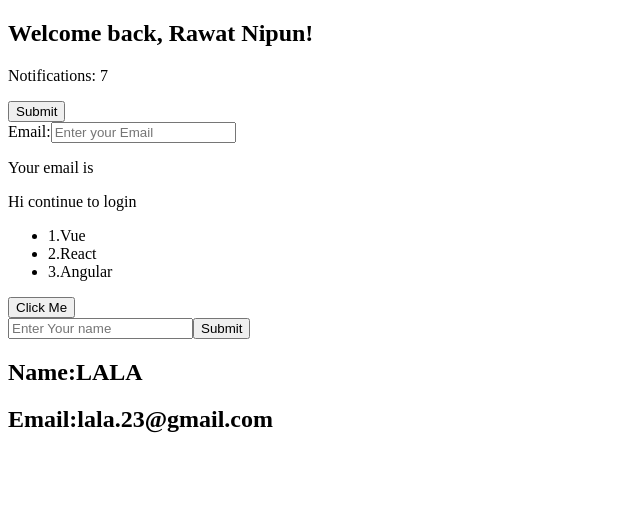
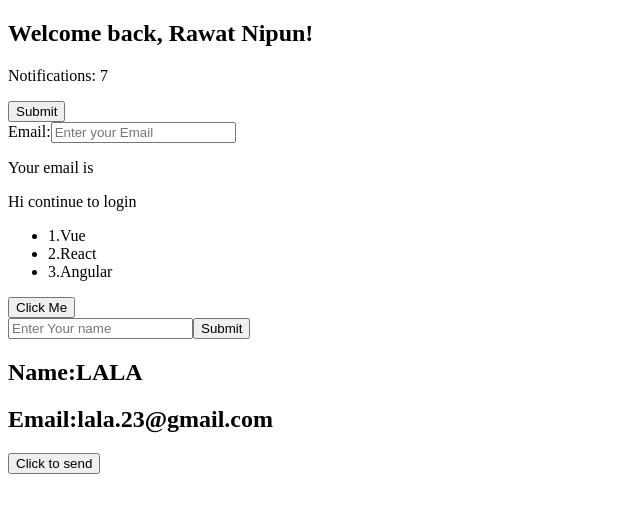
Before and after one commit to NipunShrivats/vueJs_crash, a Vue app: page / in a window 1280 px wide. Shown: the top 512 px of the page, without its empty margins (0-640 px from the left). Built offline with nearby package versions, Linux system fonts and the light colour scheme; the HTML template or start-up script is replaced by a standard one.

Commit message:
emiting events child to parent

```diff
--- a/src/App.vue
+++ b/src/App.vue
@@ -1,5 +1,7 @@
 <script setup lang="ts">
+import { ref } from "vue";
 import ConditionalRendering from "./ConditionalRendering.vue";
+import EmitingEvents from "./EmitingEvents.vue";
 import Events from "./Events.vue";
 import Loop from "./Loop.vue";
 import Methods from "./Methods.vue";
@@ -7,6 +9,12 @@ import Props from "./Props.vue";
 import TemplateSyntax from "./TemplateSyntax.vue";
 import VBind from "./VBind.vue";
 import VModel from "./VModel.vue";
+
+//
+const message = ref("");
+function handleNotify(msg: string) {
+  message.value = msg;
+}
 </script>
 
 <template>
@@ -18,6 +26,8 @@ import VModel from "./VModel.vue";
   <Methods />
   <Events />
   <Props name="LALA" email="lala.23@gmail.com" />
+  <EmitingEvents @notify="handleNotify" />
+  <p v-if="message">{{ message }}</p>
 </template>
 
 <style scoped></style>
--- /dev/null
+++ b/src/EmitingEvents.vue
@@ -0,0 +1,12 @@
+<template>
+  <div>
+    <button @click="sendMessage">Click to send</button>
+  </div>
+</template>
+
+<script setup>
+const emit = defineEmits(["notify"]);
+function sendMessage() {
+  emit("notify", "Hello from child");
+}
+</script>
```
